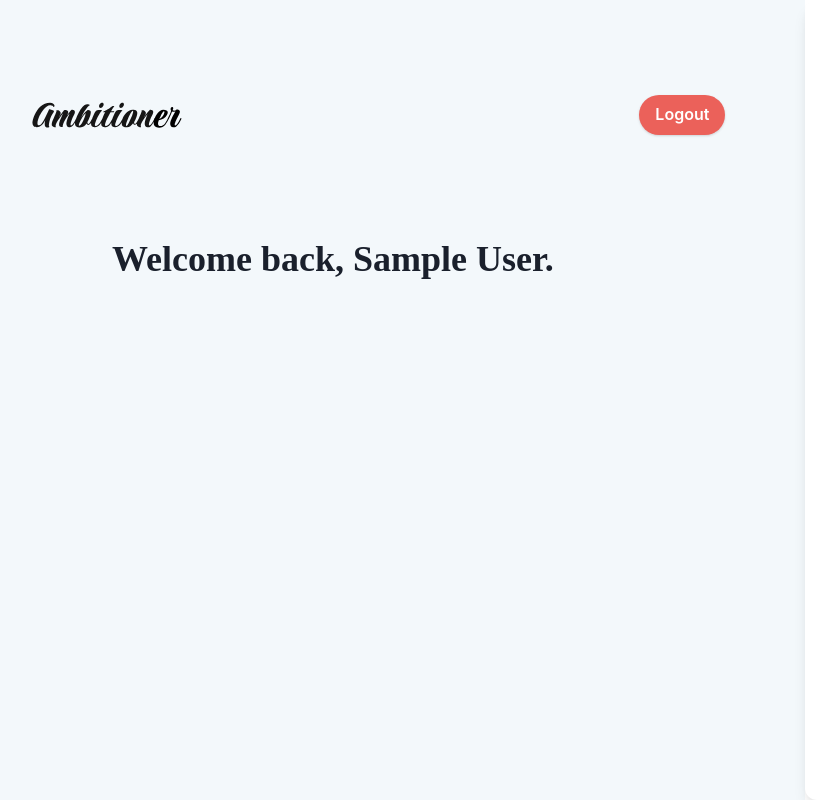
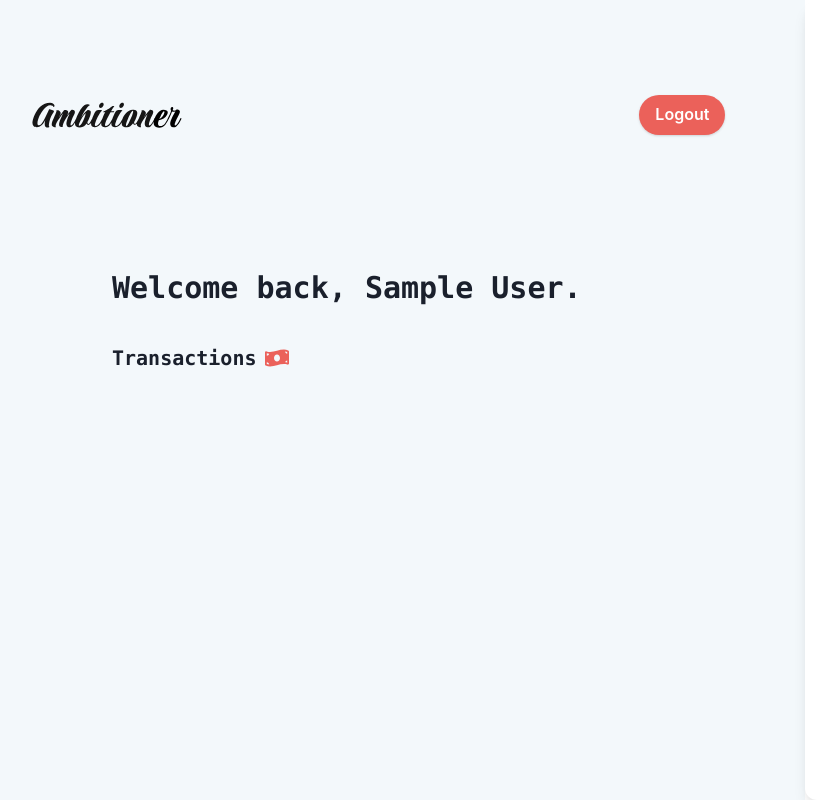
Before and after one commit to F4isalSH/ambitioner, a React (Create React App) app: page / in a window 1280 px wide. Shown: the whole page, without its empty margins (48-884 px from the left). Built offline with nearby package versions, Linux system fonts and the light colour scheme; no server answers; sample sign-in values are in the browser's storage.

Commit message:
Adding icon

```diff
--- a/src/components/Dashboard.tsx
+++ b/src/components/Dashboard.tsx
@@ -1,15 +1,29 @@
 import { Navbar } from "./Navbar";
-import { VStack, Heading } from "@chakra-ui/react";
+import { VStack, Heading, HStack, Icon } from "@chakra-ui/react";
 import { useAuthContext } from "../hooks/useAuthContext";
+import { FaMoneyBillWave } from "react-icons/fa";
 
 export const Dashboard: React.FC = ({}) => {
   const { user }: any = useAuthContext();
   return (
-    <VStack bg="#F3F8FB" alignItems="flex-start" w="full" h="100vh">
+    <VStack
+      spacing={10}
+      bg="#F3F8FB"
+      alignItems="flex-start"
+      w="full"
+      h="100vh"
+    >
       <Navbar />
-      <Heading px="40" fontFamily="Poppins">
+      <Heading px="40" fontFamily="mono" size="lg">
         Welcome back, {user.displayName}.
       </Heading>
+
+      <HStack px={40}>
+        <Heading fontFamily="mono" size="md">
+          Transactions
+        </Heading>
+        <Icon boxSize={6} as={FaMoneyBillWave} color="#EB615A" />
+      </HStack>
     </VStack>
   );
 };
```
